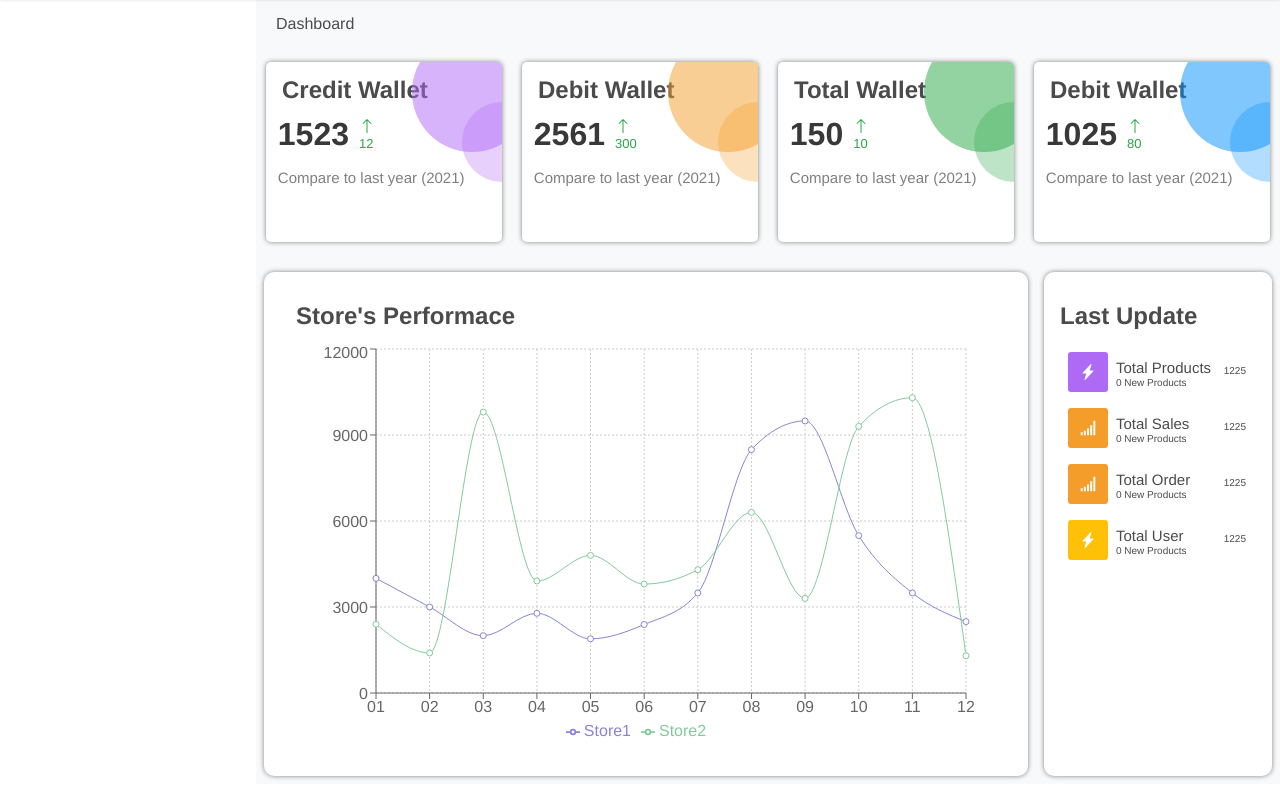
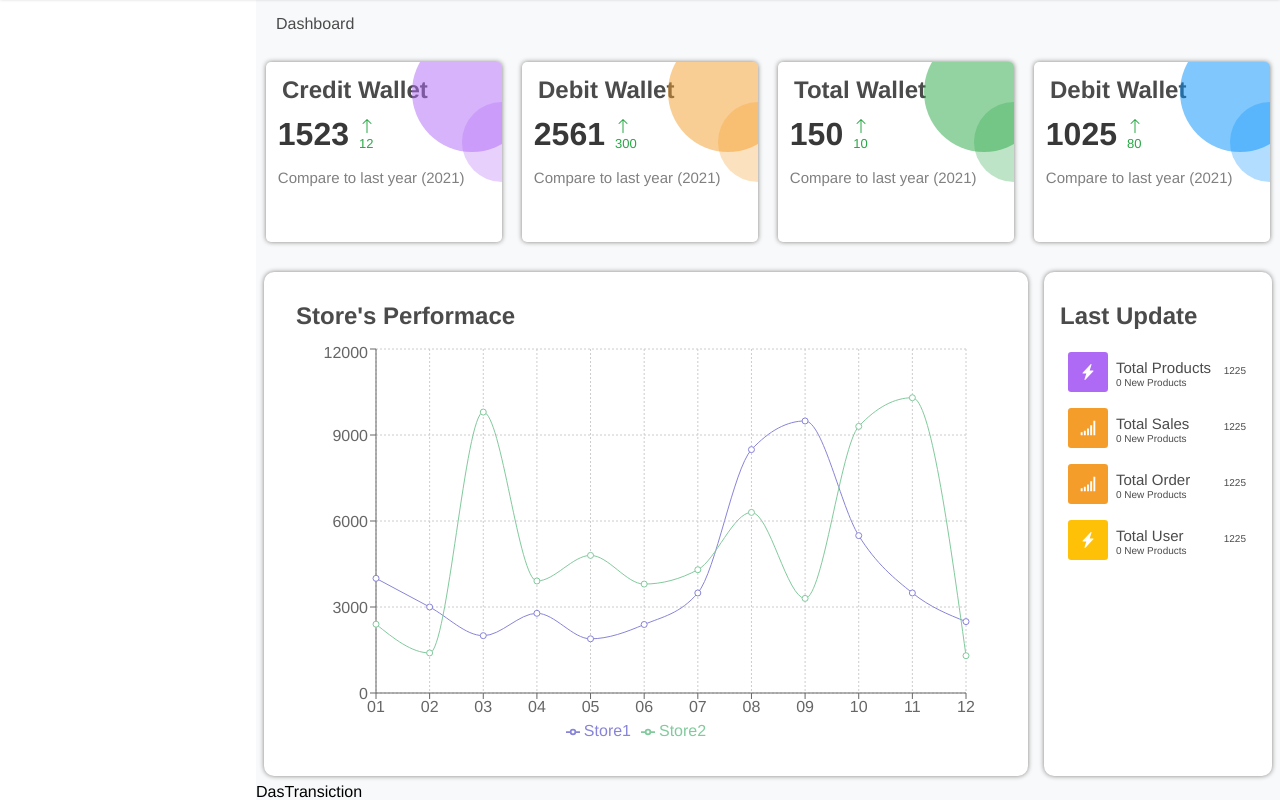
Before and after one commit to Dharmveer47/POS, a React (Create React App) app: page / in a window 1280 px wide. Shown: the part 307-1107 px from the top of the page. Built offline with nearby package versions, Linux system fonts and the light colour scheme.

Commit message:
added transiction

```diff
--- a/src/Pages/Dashbord.jsx
+++ b/src/Pages/Dashbord.jsx
@@ -1,6 +1,7 @@
 import React from "react";
 import { DasCard } from "../components/Navigation/DashboardComponents/DasCard";
 import DasChart from "../components/Navigation/DashboardComponents/DasChart";
+import { DasTransiction } from "../components/Navigation/DashboardComponents/DasTransiction";
 import "../Styles/Dashboard.scss";
 
 const Dashbord = () => {
@@ -11,6 +12,7 @@ const Dashbord = () => {
       </div>
       <DasCard />
       <DasChart />
+      <DasTransiction />
     </div>
   );
 };
--- /dev/null
+++ b/src/components/Navigation/DashboardComponents/DasTransiction.js
@@ -0,0 +1,7 @@
+import React from 'react'
+
+export const DasTransiction = () => {
+  return (
+    <div>DasTransiction</div>
+  )
+}
```
